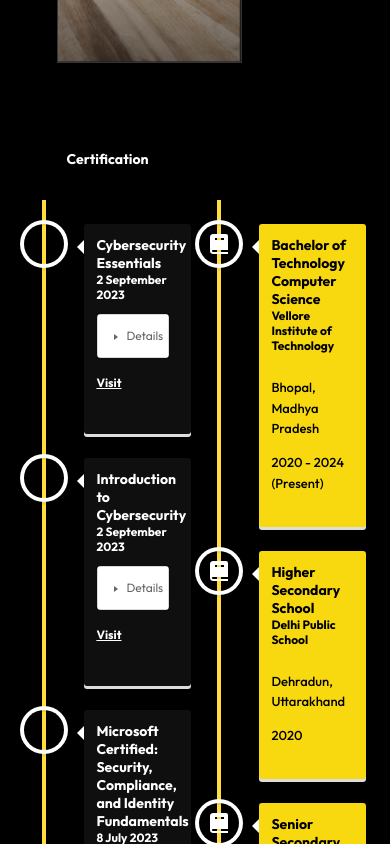
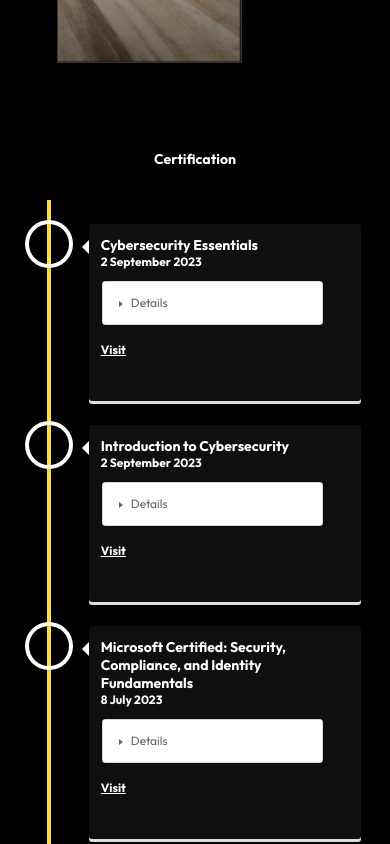
Before and after one commit to git-divyansh/main_portfolio, a React (Create React App) app: page /About in a window 390 px wide. Shown: the part 2320-3164 px from the top of the page. Built offline with nearby package versions, Linux system fonts and the light colour scheme; some icons are missing.

Commit message:
Update commit

```diff
--- a/src/Component/AboutContentSecond.css
+++ b/src/Component/AboutContentSecond.css
@@ -62,6 +62,10 @@
 @media screen and (max-width : 740px) {
     .timeline{
         font-size: 12px;
+        flex-direction: column;
+    }
+    .timeline-cert{
+        width: 100%;
     }
 }
 
```
